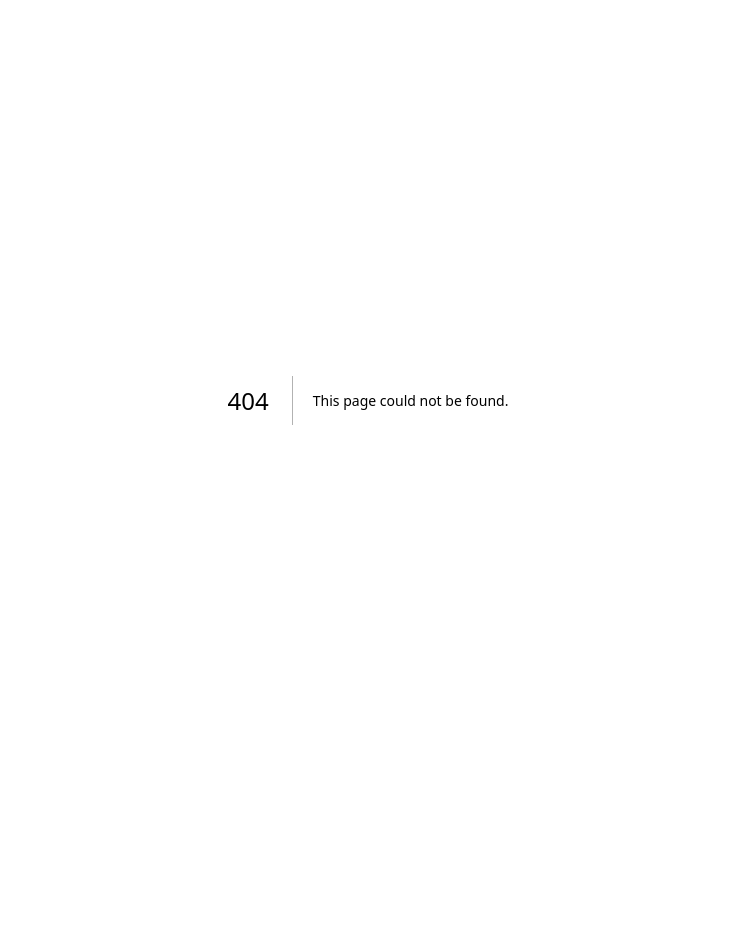
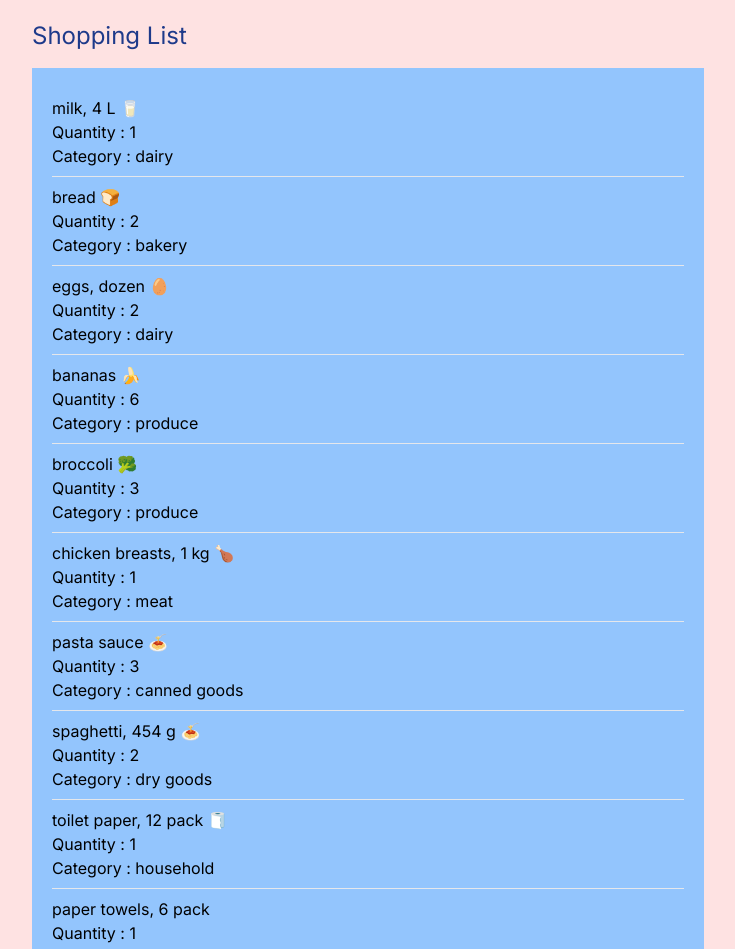
Before and after one commit to harshitkhuranasait/cprg306-assignments, a Next.js app: page /week-3 in a window 1280 px wide. Before the commit this address had no page. Shown: the top 949 px of the page, without its empty margins (272-1007 px from the left). Before the commit the page ends 800 px from the top, so only its background shows below. Built offline with nearby package versions, Linux system fonts and the light colour scheme.

Commit message:
Week3 Assignment

```diff
--- a/app/page.js
+++ b/app/page.js
@@ -1,12 +1,14 @@
-import Image from 'next/image'
-import Link from 'next/link'
+import Link from "next/link";
 
-export default function Home() {
-  return (
-    <main className="flex min-h-screen flex-col items-center justify-between p-24">
-      <h1> This is an update for the weekly work done</h1>
-      <Link href = "./week-2"> Hello </Link>
-      </main>
+ export default function Page() {
+  return(
+    <main className="container mx-auto p-4 bg-grey-200 min-h-screen items-center justify-center flex-col">
+      <h1 className="text-4xl front-extrabold text-blue-500 mb-8">CPRG-306: Web Development 2</h1>
+      <div className="flex justify-center items-center"></div>
+      <Link href="week-2" className="text-blue-500 hover:text-green-500 transition duration-500"> Assignments week-2</Link>
 
-  )
-}
+      <div className="flex justify-center items-center"></div>
+      <Link href="week-3" className="text-blue-500 hover:text-green-500 transition duration-500"> Assignments week-3</Link>
+    </main>
+  );
+};
--- /dev/null
+++ b/app/week-3/item-list.js
@@ -0,0 +1,82 @@
+import React from 'react';
+import Item from './item';
+
+const item1 = {
+  name: "milk, 4 L 🥛",
+  quantity: 1,
+  category: "dairy",
+};
+
+  const item2 = {
+    name: "bread 🍞",
+    quantity: 2,
+    category: "bakery",
+  };
+
+  const item3 = {
+    name: "eggs, dozen 🥚",
+    quantity: 2,
+    category: "dairy",
+  };
+
+  const item4 = {
+    name: "bananas 🍌",
+    quantity: 6,
+    category: "produce",
+  };
+
+  const item5 = {
+    name: "broccoli 🥦",
+    quantity: 3,
+    category: "produce",
+  };
+
+  const item6 = {
+    name: "chicken breasts, 1 kg 🍗",
+    quantity: 1,
+    category: "meat",
+  };
+
+  const item7 = {
+    name: "pasta sauce 🍝",
+    quantity: 3,
+    category: "canned goods",
+  };
+
+  const item8 = {
+    name: "spaghetti, 454 g 🍝",
+    quantity: 2,
+    category: "dry goods",
+  };
+
+  const item9 = {
+    name: "toilet paper, 12 pack 🧻",
+    quantity: 1,
+    category: "household",
+  };
+
+  const item10 = {
+    name: "paper towels, 6 pack",
+    quantity: 1,
+    category: "household",
+  };
+
+  const item11 = {
+    name: "dish soap 🍽️",
+    quantity: 1,
+    category: "household",
+  };
+
+  const item12 = {
+    name: "hand soap 🧼",
+    quantity: 4,
+    category: "household",
+  };
+
+  const ItemList = [
+    item1, item2, item3, item4, item5, item6, item7, item8, item9, item10, item11, item12
+  ];
+
+  console.log(ItemList);
+
+export default ItemList;
--- /dev/null
+++ b/app/week-3/item.js
@@ -0,0 +1,10 @@
+import React from 'react';
+
+const Item = ({ name, quantity, category }) => {
+  return (<li className="border p-2  my-2">
+      <div className="text-lg ">Name: {name}</div>
+      <div className="text-grey">Quantity: {quantity}</div>
+      <div className="text-grey">Category: {category}</div></li>
+    );};
+
+export default Item;
--- /dev/null
+++ b/app/week-3/page.js
@@ -0,0 +1,23 @@
+import React from 'react';
+import ItemList from './item-list';
+
+const Page = () => {
+  return (
+    <main className="bg-red-100 p-5 min-h-screen">
+      <div className="max-w-2xl mx-auto">
+        <h1 className="text-2xl  text-blue-900 mb-4">Shopping List</h1>
+        <ul className="bg-blue-300  p-5">
+          {ItemList.map((item, index) => (
+            <li key={index} className="border-b py-2 ">
+              <div className="text-grey-600">{item.name}</div>
+              <div className="text-grey-600">Quantity : {item.quantity}</div>
+              <div className="text-grey-600">Category : {item.category}</div>
+            </li>
+          ))}
+        </ul>
+      </div>
+    </main>
+  );
+};
+
+export default Page;
```
